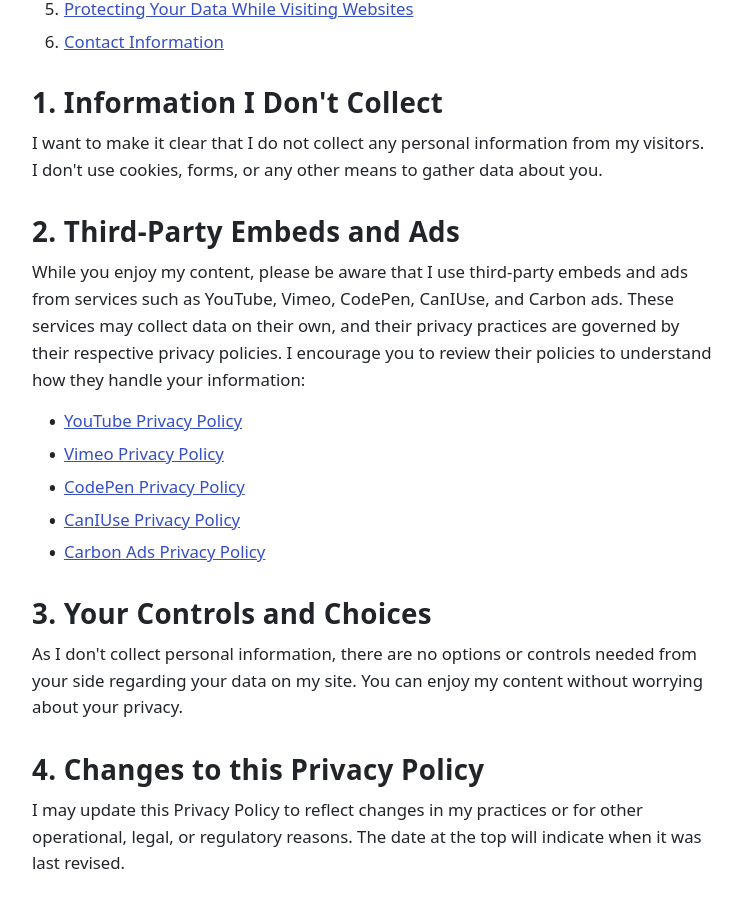
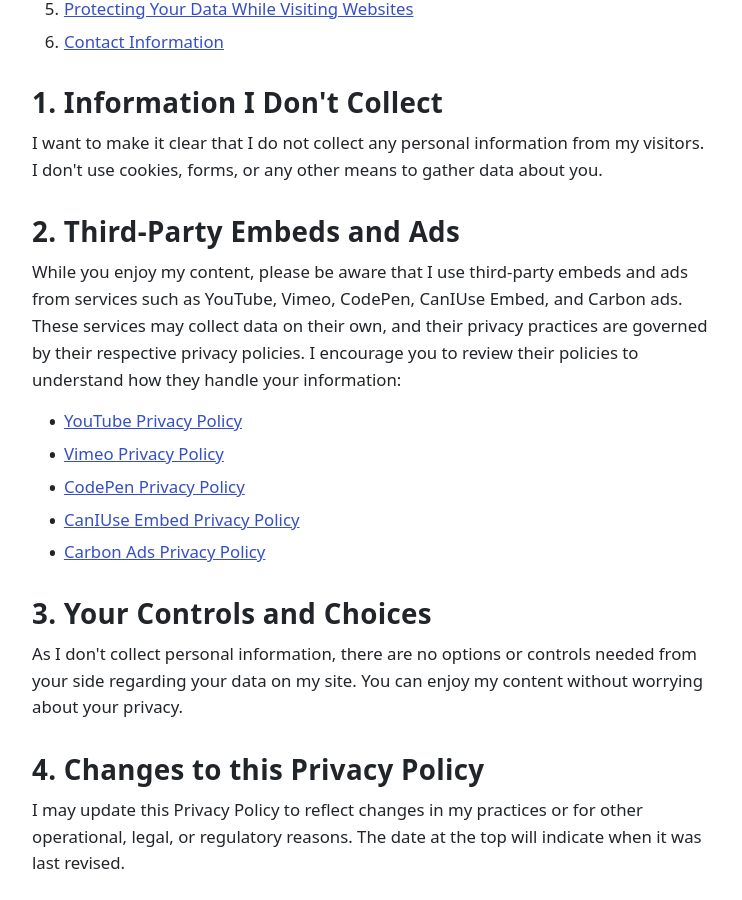
Before and after one commit to nikitahl/dev-blog, a Jekyll site: the page built from privacy-policy/index.html, in a window 1280 px wide and 900 px high, scrolled down 441 px. Shown: the whole window, without its empty margins (268-1010 px from the left). Built offline with Jekyll 4.4.1, drawn with Linux system fonts in a browser that asks for light colours.

Commit message:
Update link for caniuse embed

```diff
--- a/privacy-policy/index.html
+++ b/privacy-policy/index.html
@@ -29,14 +29,14 @@
 <section>
   <h2 id="third-party-embeds-and-ads">2. Third-Party Embeds and Ads</h2>
   <p>While you enjoy my content, please be aware that I use third-party embeds and ads from services such as
-      YouTube, Vimeo, CodePen, CanIUse, and Carbon ads. These services may collect data on their own, and their privacy
+      YouTube, Vimeo, CodePen, CanIUse Embed, and Carbon ads. These services may collect data on their own, and their privacy
       practices are governed by their respective privacy policies. I encourage you to review their policies to
       understand how they handle your information:</p>
   <ul>
       <li><a href="https://policies.google.com/privacy" target="_blank" rel="noreferrer noopener">YouTube Privacy Policy</a></li>
       <li><a href="https://vimeo.com/privacy" target="_blank" rel="noreferrer noopener">Vimeo Privacy Policy</a></li>
       <li><a href="https://blog.codepen.io/documentation/privacy-policy/" target="_blank" rel="noreferrer noopener">CodePen Privacy Policy</a></li>
-      <li><a href="https://caniuse.com/ciu/about" target="_blank" rel="noreferrer noopener">CanIUse Privacy Policy</a></li>
+      <li><a href="https://caniuse.bitsofco.de/" target="_blank" rel="noreferrer noopener">CanIUse Embed Privacy Policy</a></li>
       <li><a href="https://www.buysellads.com/privacy" target="_blank" rel="noreferrer noopener">Carbon Ads Privacy Policy</a></li>
   </ul>
 </section>
```
